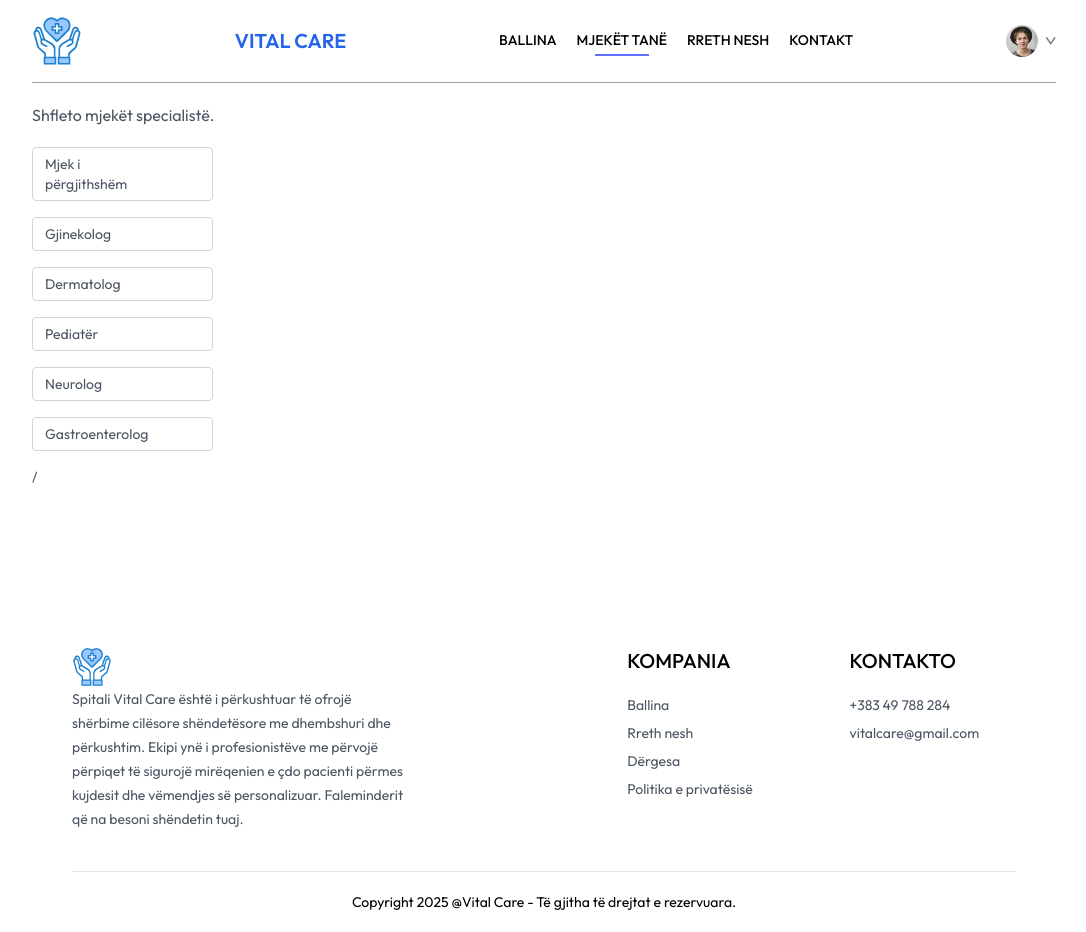
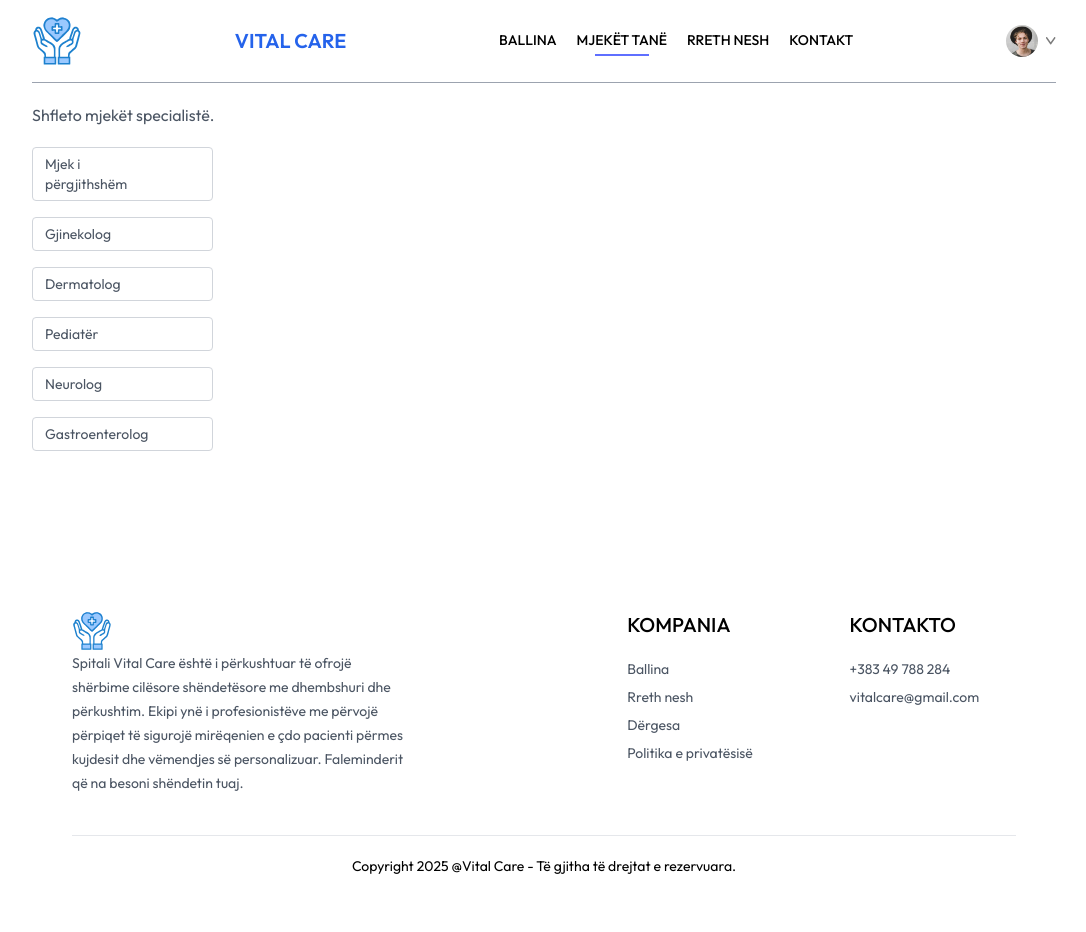
Before and after one commit to Vlora04/VitalCare, a React (Vite) app in the folder frontend/: page /doctors/Dermatologist in a window 1280 px wide. Shown: the whole page, without its empty margins (96-1182 px from the left). After the commit the page ends 896 px from the top, so only its background shows below. Built offline with nearby package versions, Linux system fonts and the light colour scheme.

Commit message:
ndryshime te vogla

```diff
--- a/frontend/src/pages/Doctors.jsx
+++ b/frontend/src/pages/Doctors.jsx
@@ -72,7 +72,7 @@ return (
 >
   Gastroenterolog
 </p>
-/</div>
+</div>
         <div className='w-full grid grid-cols-auto gap-4 gap-y-6'>
            {
             filterDoc.map((item,index)=>(
```
Also changed, not shown: 2 other files (tests, documents, lock files or other folders).
